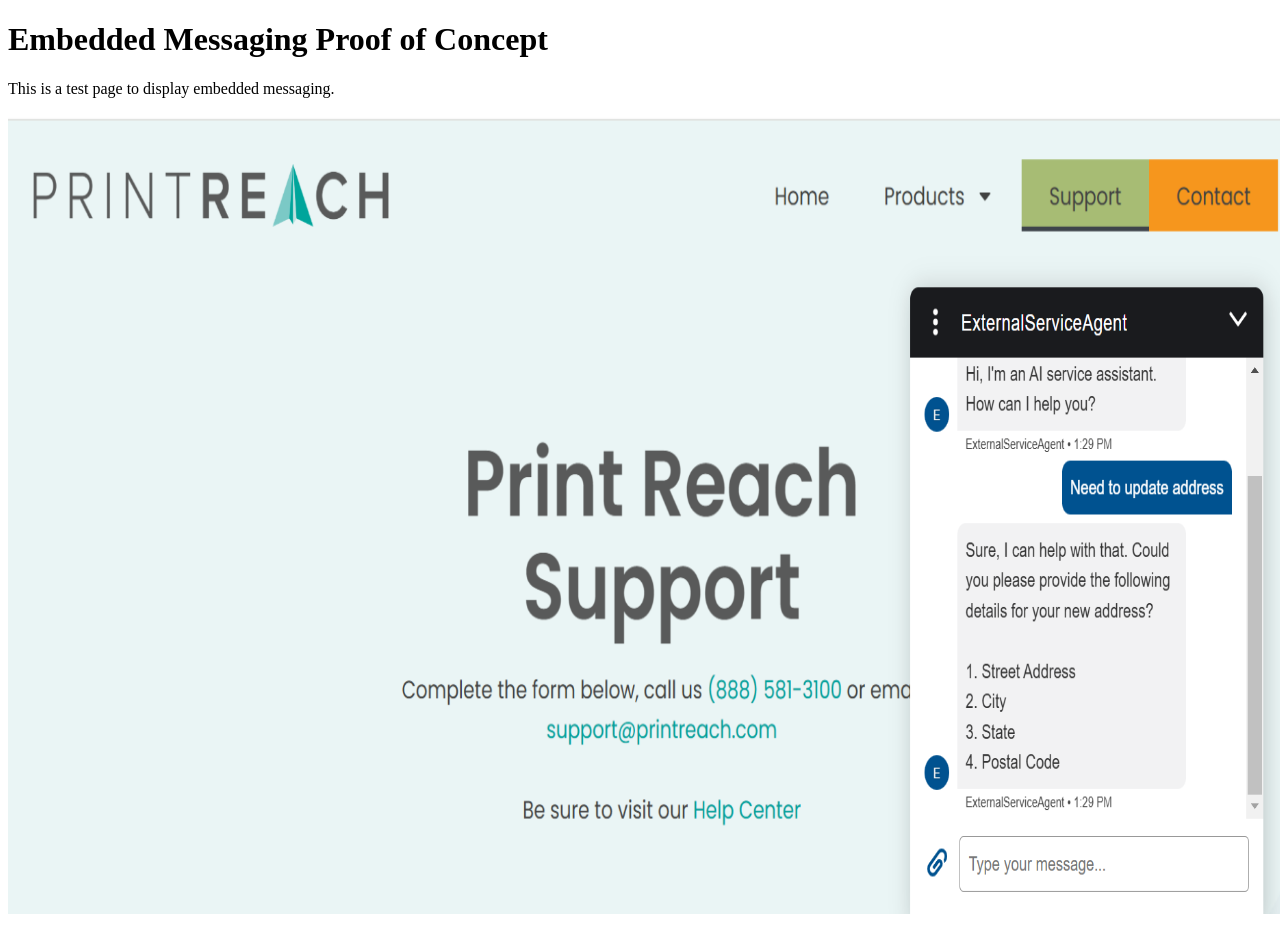
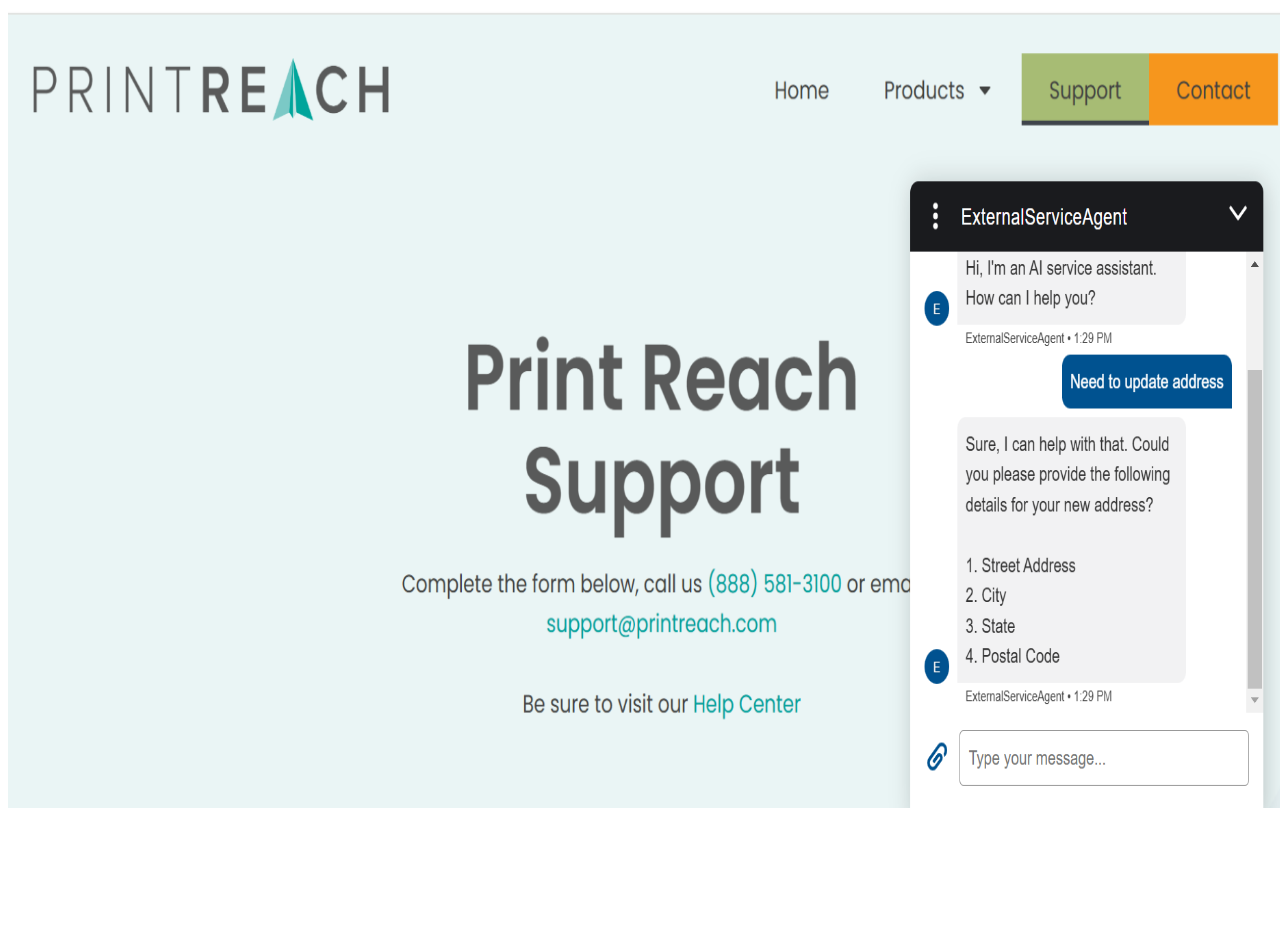
Before and after one commit to nexturner-kd/Print-Reach, a plain HTML site: page index.html in a window 1280 px wide. After the commit the page ends 820 px from the top, so only its background shows below. Drawn offline with Linux system fonts and the light colour scheme.

Commit message:
Update index.html

```diff
--- a/index.html
+++ b/index.html
@@ -6,8 +6,6 @@
 <title>Embedded Messaging POC</title>
 </head>
 <body>
-<h1>Embedded Messaging Proof of Concept</h1>
-<p>This is a test page to display embedded messaging.</p>
 <!-- Display Image -->
 <img src="PrintReachUIImage.png" alt="Sample Image" style="width: 100vw; height: 100vh;">
 
```
